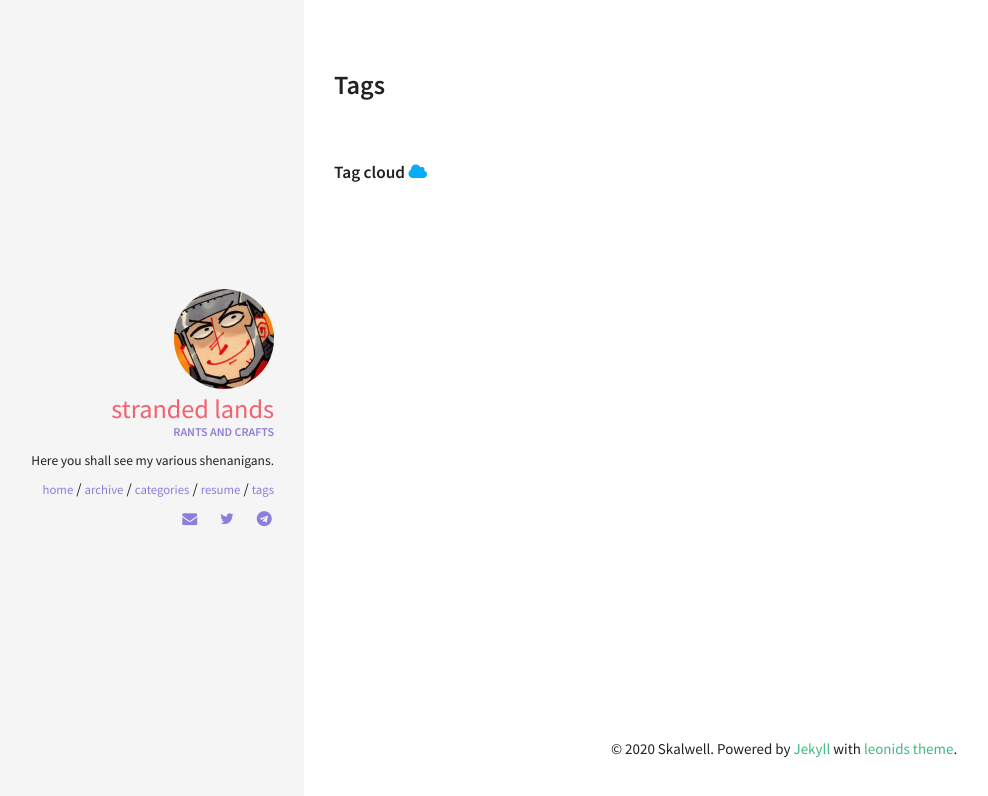
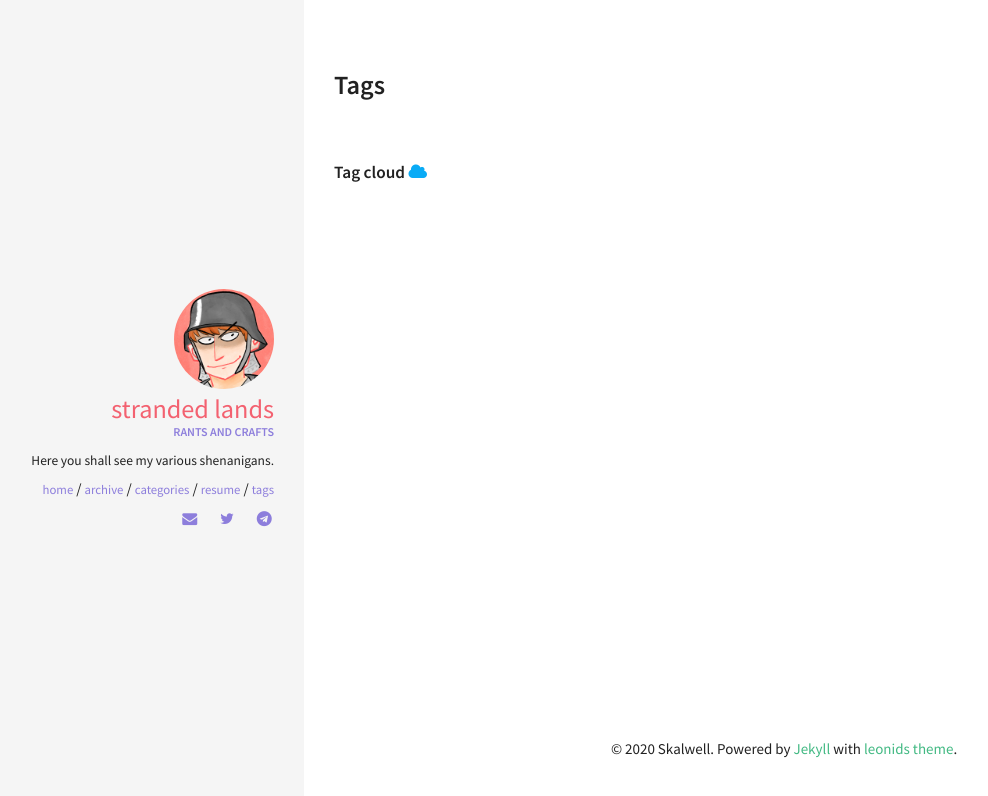
Before and after one commit to skalimoi/skalimoi.github.io, a Jekyll site: the page built from tags.html, in a window 1280 px wide. Shown: the top 796 px of the page, without its empty margins (16-1004 px from the left). Built offline with Jekyll 4.4.1, drawn with Linux system fonts in a browser that asks for light colours.

Commit message:
avatar updated

```diff
--- a/_config.yml
+++ b/_config.yml
@@ -34,7 +34,7 @@ kramdown:
 #
 owner:
   name: Stranded Lands
-  avatar: avatar1.jpg
+  avatar: avatar3.jpg
   job: "Rants and crafts"
   bio: "Here you shall see my various shenanigans."
   email: skalimoi@protonmail.com
```
Also changed, not shown: img/avatar2.jpg (added), img/avatar3.jpg (added).
